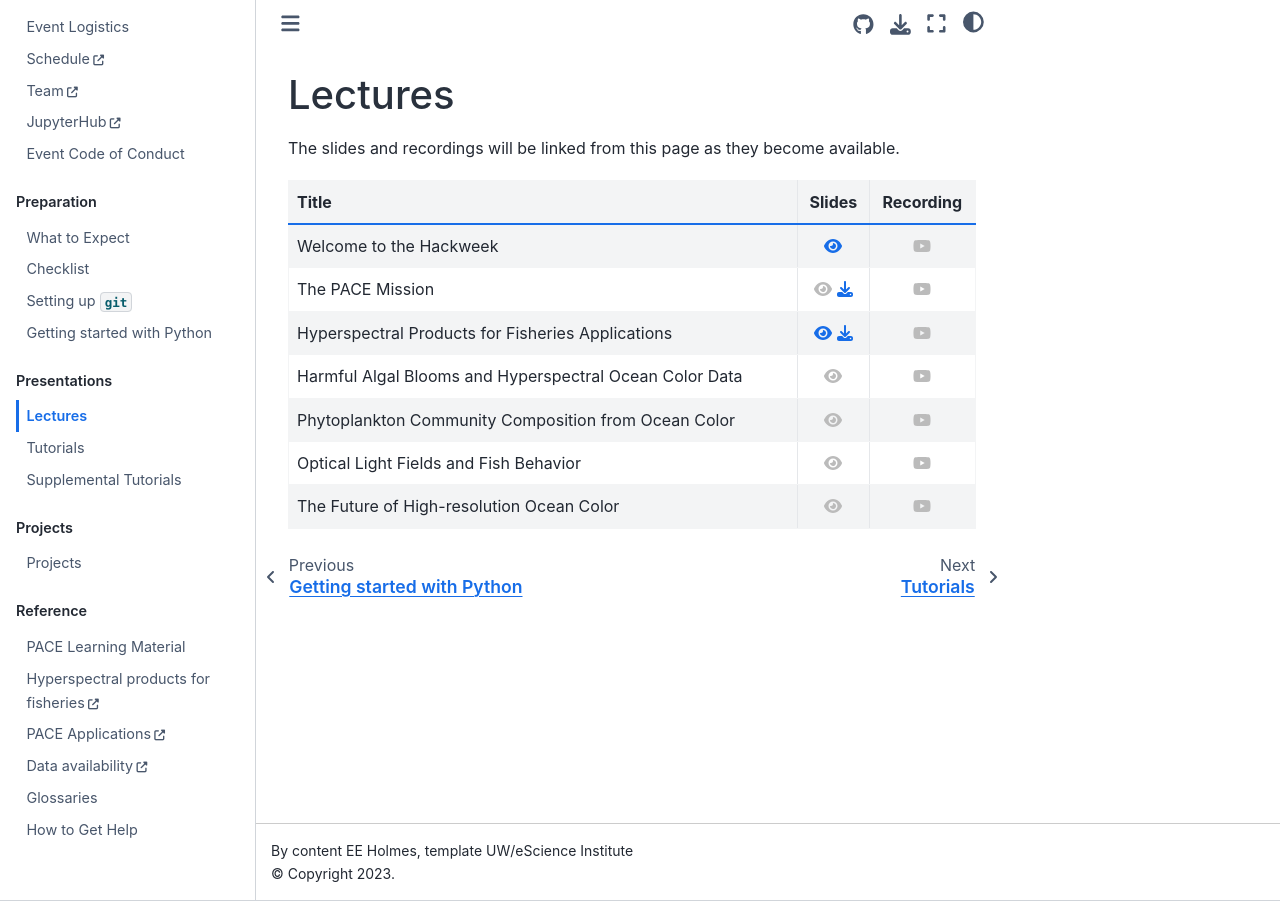
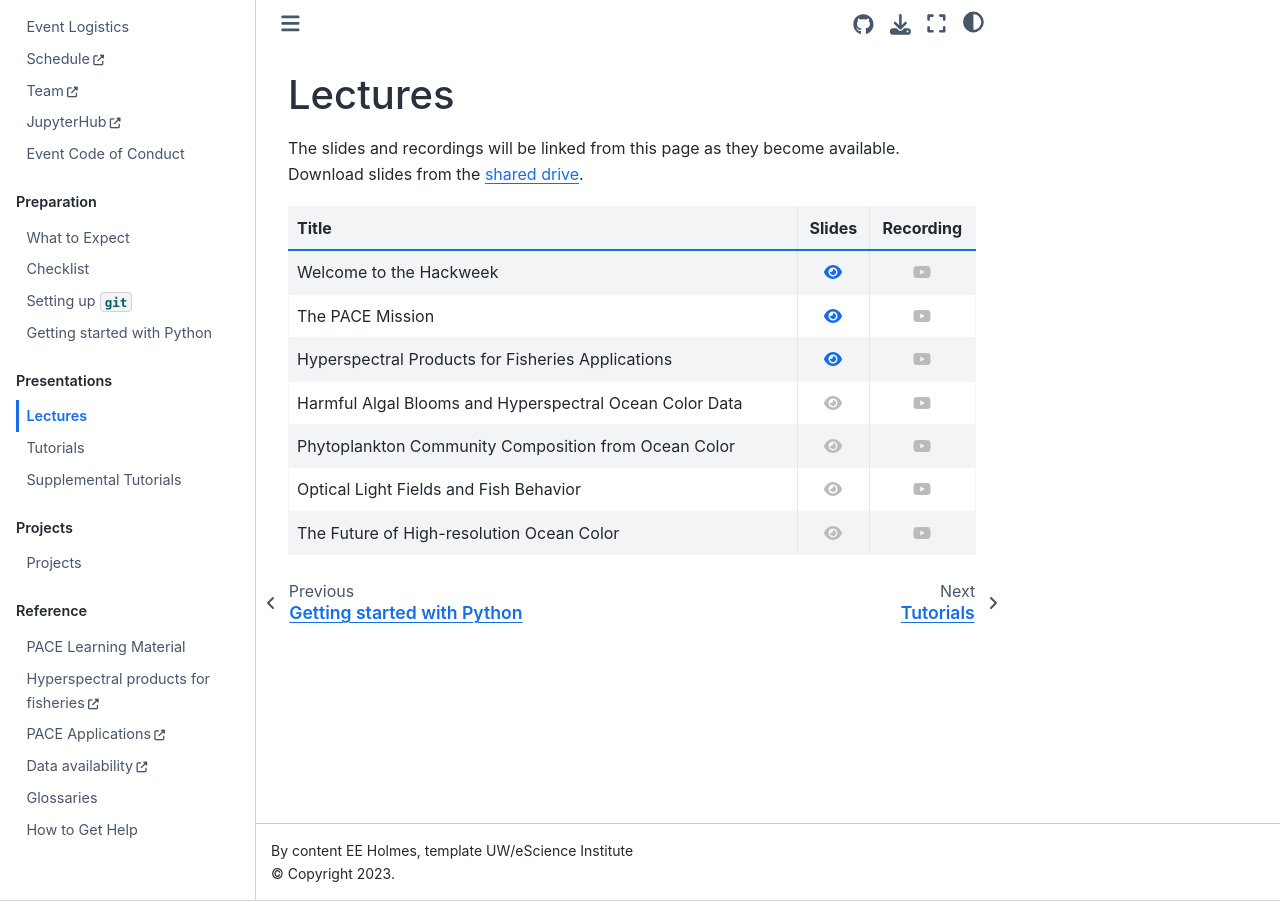
Before and after one commit to fish-pace/hackweek-2025, a Jupyter Book: the page built from book/presentations/lectures.md, in a window 1280 px wide. Built offline with Jupyter Book 1.0.4 settings and Sphinx 7.4.7 and the Sphinx Book theme 1.1.4, drawn with Linux system fonts in a browser that asks for light colours.

Commit message:
Update lectures.md

```diff
--- a/book/presentations/lectures.md
+++ b/book/presentations/lectures.md
@@ -1,12 +1,12 @@
 # Lectures
 
-The slides and recordings will be linked from this page as they become available.
+The slides and recordings will be linked from this page as they become available. Download slides from the [shared drive](https://drive.google.com/drive/folders/1nqhyqtgOFSr_dIR-nd8L8wndSTSbiYzV?usp=sharing).
 
 | Title | Slides | Recording |
 | :---- | :----: | :-------: |
 | Welcome to the Hackweek      | [{{ l1 }}][welcome-view]  | [{{ v0 }}][welcome-vid] |
-| The PACE Mission             | [{{ l0 }}][pace-view] [{{ d1 }}][pace-dl]   | [{{ v0 }}][pace-vid] |
-| Hyperspectral Products for Fisheries Applications  |  [{{ l1 }}][hyper-view] [{{ d1 }}][hyper-dl]    | [{{ v0 }}][hyper-vid] |
+| The PACE Mission             | [{{ l1 }}][pace-view]   | [{{ v0 }}][pace-vid] |
+| Hyperspectral Products for Fisheries Applications  |  [{{ l1 }}][hyper-view]  | [{{ v0 }}][hyper-vid] |
 | Harmful Algal Blooms and Hyperspectral Ocean Color Data     | [{{ l0 }}][habs-view]   | [{{ v0 }}][habs-vid] |
 | Phytoplankton Community Composition from Ocean Color  | [{{ l0 }}][phyto-view]  | [{{ v0 }}][phyto-vid] |
 | Optical Light Fields and Fish Behavior | [{{ l0 }}][light-view]   | [{{ v0 }}][light-vid] |
```
